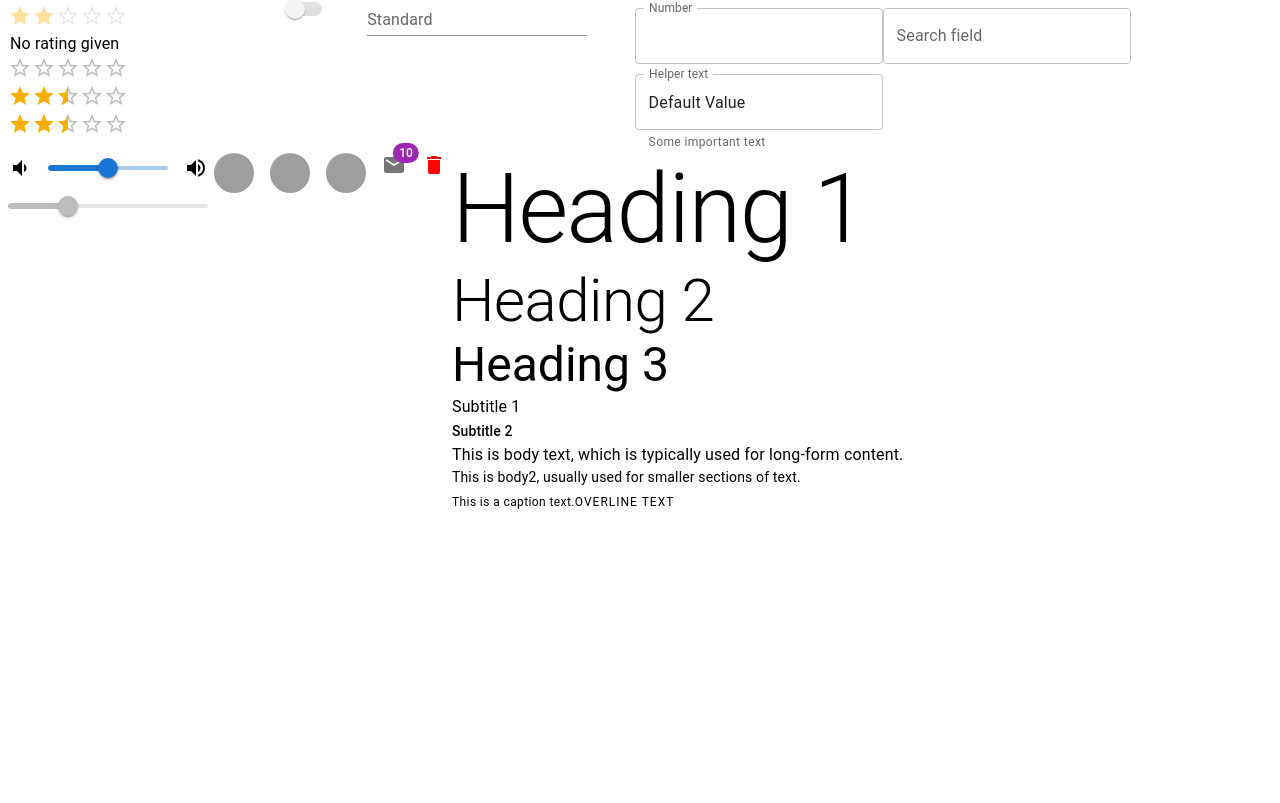
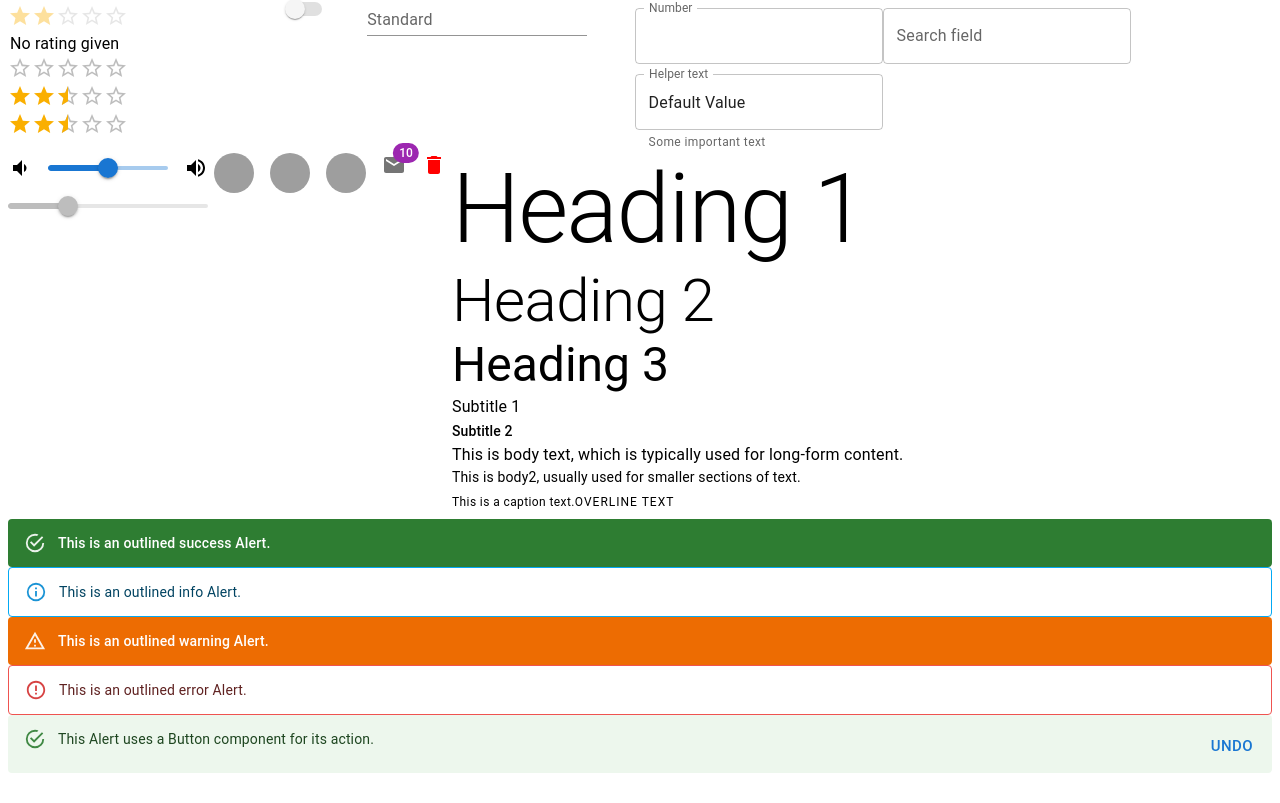
Before and after one commit to SucaadSalaadcis/MUI, a React (Vite) app: page / in a window 1280 px wide. Shown: the part 342-1145 px from the top of the page. Before the commit the page ends 869 px from the top, so only its background shows below. Built offline with nearby package versions, Linux system fonts and the light colour scheme; grey boxes are pictures that could not be loaded.

Commit message:
added Alert

```diff
--- a/src/App.jsx
+++ b/src/App.jsx
@@ -11,6 +11,7 @@ import AvatarEx from './components/AvaterEx'
 import BadgeEx from './components/BadgeEx'
 import TooltipEx from './components/TooltipEx'
 import TypographyEx from './components/TypographyEx'
+import AlertEx from './components/AlertEx'
 
 
 export default function App() {
@@ -37,6 +38,7 @@ export default function App() {
         <TooltipEx />
         <TypographyEx />
       </div>
+        <AlertEx />
 
     </>
   )
--- /dev/null
+++ b/src/components/AlertEx.jsx
@@ -0,0 +1,34 @@
+import * as React from 'react';
+import Alert from '@mui/material/Alert';
+import { Button } from '@mui/material';
+
+export default function AlertEx() {
+    return (
+        <div sx={{ width: '100%'}}  spacing={2}>
+            <Alert variant="filled" severity="success">
+                This is an outlined success Alert.
+            </Alert>
+            <Alert variant="outlined" severity="info">
+                This is an outlined info Alert.
+            </Alert>
+            <Alert variant="filled" severity="warning">
+                This is an outlined warning Alert.
+            </Alert>
+            <Alert variant="outlined" severity="error">
+                This is an outlined error Alert.
+            </Alert>
+
+            <Alert
+                sx={{marginBottom: '30px'}}
+                severity="success"
+                action={
+                    <Button color="primary" size="large">
+                        UNDO
+                    </Button>
+                }>
+
+                This Alert uses a Button component for its action.
+            </Alert>
+        </div>
+    );
+}
```
